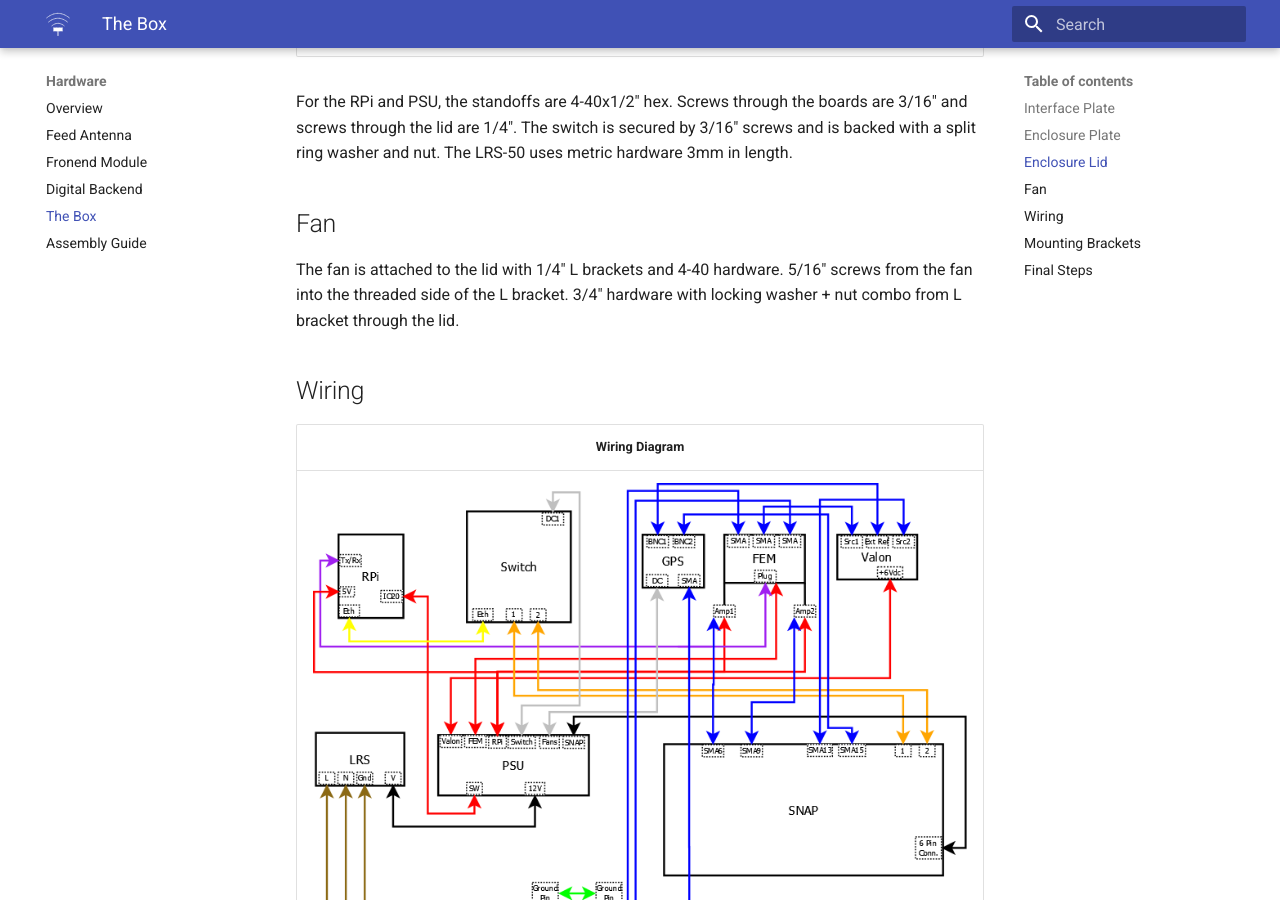
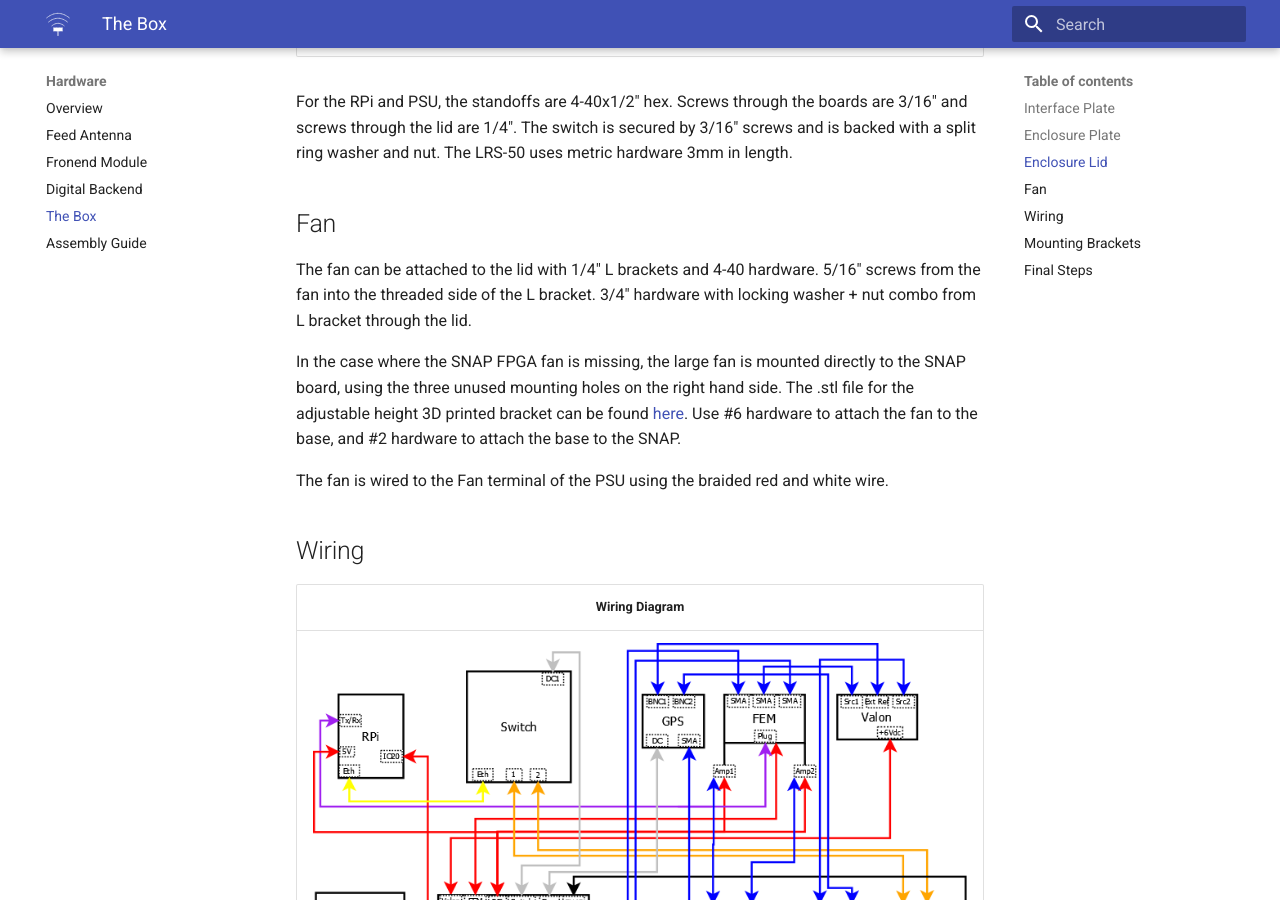
Before and after one commit to courtneyjkeeler/grex-telescope.github.io, an MkDocs documentation site: the page built from docs/hardware/box.md, in a window 1280 px wide and 900 px high, scrolled down 7270 px. Built offline with MkDocs 1.6.1 and Material for MkDocs 9.7.7, drawn with Linux system fonts in a browser that asks for light colours.

Commit message:
New fan info
Updated .stl and added text

```diff
--- a/docs/hardware/box.md
+++ b/docs/hardware/box.md
@@ -140,9 +140,16 @@ metric hardware 3mm in length.
 
 ## Fan
 
-The fan is attached to the lid with 1/4" L brackets and 4-40 hardware. 5/16" screws
+The fan can be attached to the lid with 1/4" L brackets and 4-40 hardware. 5/16" screws
 from the fan into the threaded side of the L bracket. 3/4" hardware with locking
 washer + nut combo from L bracket through the lid.
+
+In the case where the SNAP FPGA fan is missing, the large fan is mounted directly
+to the SNAP board, using the three unused mounting holes on the right hand side.
+The .stl file for the adjustable height 3D printed bracket can be found [here](/../assets/base2.STL). Use #6 hardware to
+attach the fan to the base, and #2 hardware to attach the base to the SNAP.
+
+The fan is wired to the Fan terminal of the PSU using the braided red and white wire.
 
 ## Wiring
 
```
Also changed, not shown: 1 other file.
